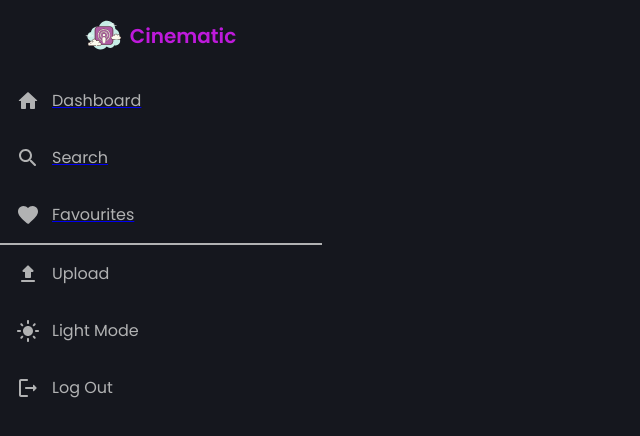
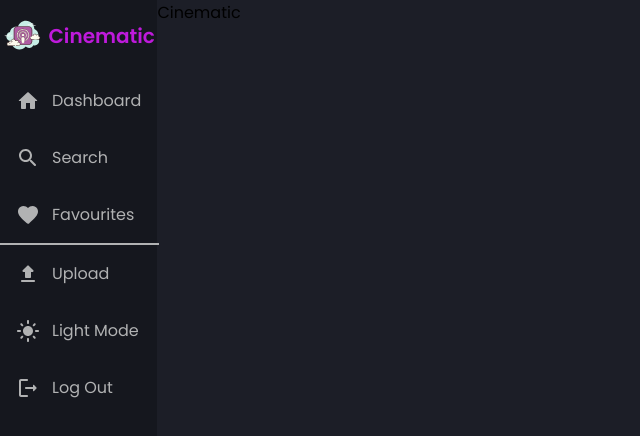
Before and after one commit to boikhutsodev/BOIMOK510_BCL2401_GroupA_Boikhutso-Mokoka_DJS11, a React (Vite) app: page / in a window 1280 px wide. Shown: the top 436 px of the page, without its empty margins (0-640 px from the left). Built offline with nearby package versions, Linux system fonts and the light colour scheme.

Commit message:
Added DarkModeRounded icon and updated Sidebar component to accept menuOpen, setMenuOpen, setDarkMode, and darkMode props.

```diff
--- a/src/App.jsx
+++ b/src/App.jsx
@@ -6,22 +6,35 @@
 
 const Container = styled.div`
   display: flex;
-  background: ${({ theme }) => theme.bg};
+  background: ${({ theme }) => theme.bgLight};
   width: 100%;
   height: 100vh;
   overflow-x: hidden;
   overflow-y: hidden;
 `;
 
+const Frame = styled.div`
+  display: flex;
+  flex-direction: column;
+  flex: 3;
+`;
+
 function App() {
   // hooks
   const [darkMode, setDarkMode] = useState(true);
+  const [menuOpen, setMenuOpen] = useState(true);
 
   return (
     <ThemeProvider theme={darkMode ? darkTheme : lightTheme}>
       <BrowserRouter>
         <Container>
-          <Sidebar />
+          <Sidebar
+            menuOpen={menuOpen}
+            setMenuOpen={setMenuOpen}
+            setDarkMode={setDarkMode}
+            darkMode={darkMode}
+          />
+          <Frame>Cinematic</Frame>
         </Container>
       </BrowserRouter>
     </ThemeProvider>
--- a/src/components/Sidebar.jsx
+++ b/src/components/Sidebar.jsx
@@ -123,11 +123,7 @@
         </Close>
       </Flex>
       {menuItems.map((item) => (
-        <Link
-          to={item.link}
-          key={item.name}
-          styled={{ textDecoration: "none" }}
-        >
+        <Link to={item.link} key={item.name} style={{ textDecoration: "none" }}>
           <Elements>
             {item.icon}
             <NavText>{item.name}</NavText>
```
